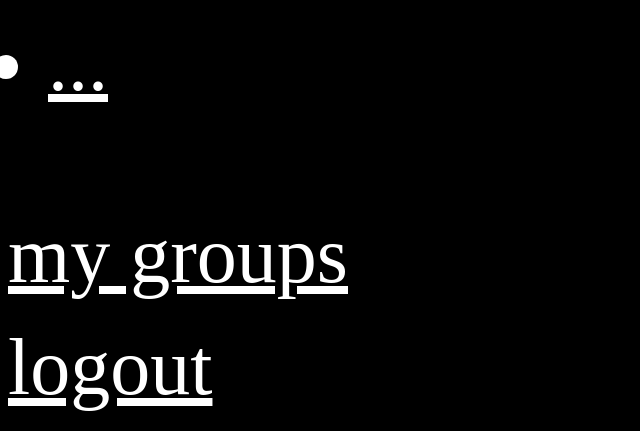
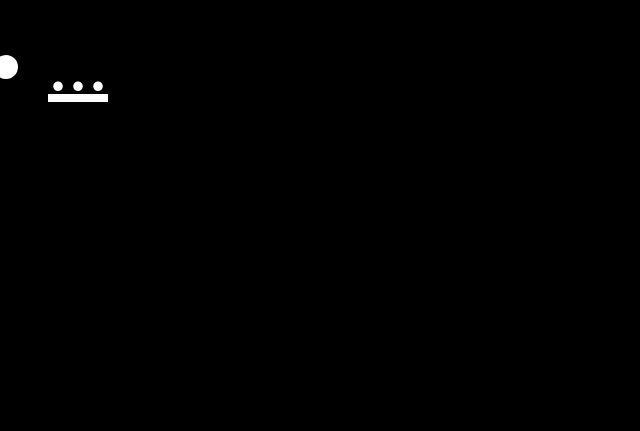
Before and after one commit to vkblind/vkblind, a Django app: template vkblind/templates/index.html in a window 1280 px wide. Shown: the part 521-952 px from the top of the page, without its empty margins (0-640 px from the left). After the commit the page ends 623 px from the top, so only its background shows below. Run offline with Django 3.2, Linux system fonts and the light colour scheme; the template is opened without the code that fills it, so the values that code supplies are empty; parts of the project's set-up code (start-up, migrations or seed data) failed here and were passed over; some libraries are stand-ins or nearby versions.

Commit message:
remove redundant links

```diff
--- a/vkblind/templates/index.html
+++ b/vkblind/templates/index.html
@@ -4,6 +4,4 @@
     <div id="js-app-header"></div>
     <div id="js-app-content"></div>
     <div id="js-app-footer"></div>
-    <div><a href="{% url 'view_groups' %}">my groups</div>
-    <div><a href="{% url 'logout' %}">logout</a>
 {% endblock content %}
```
